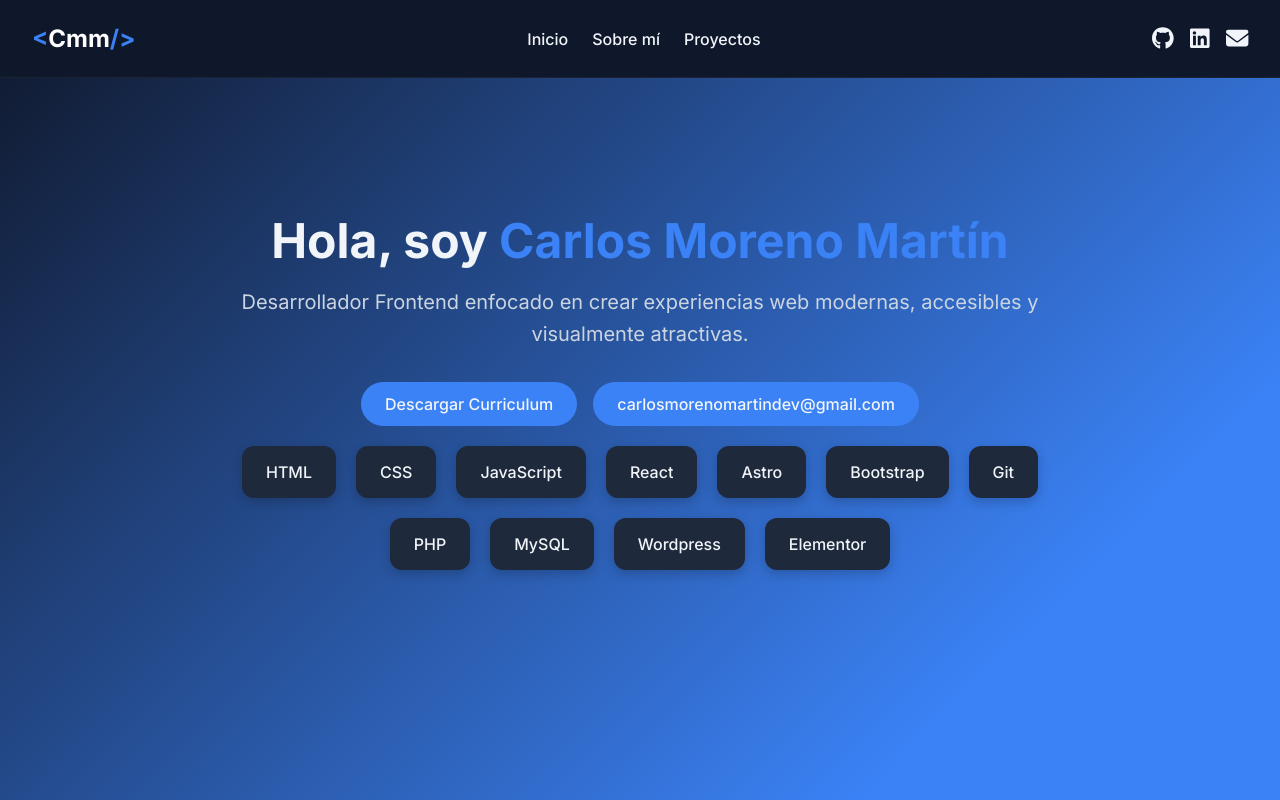
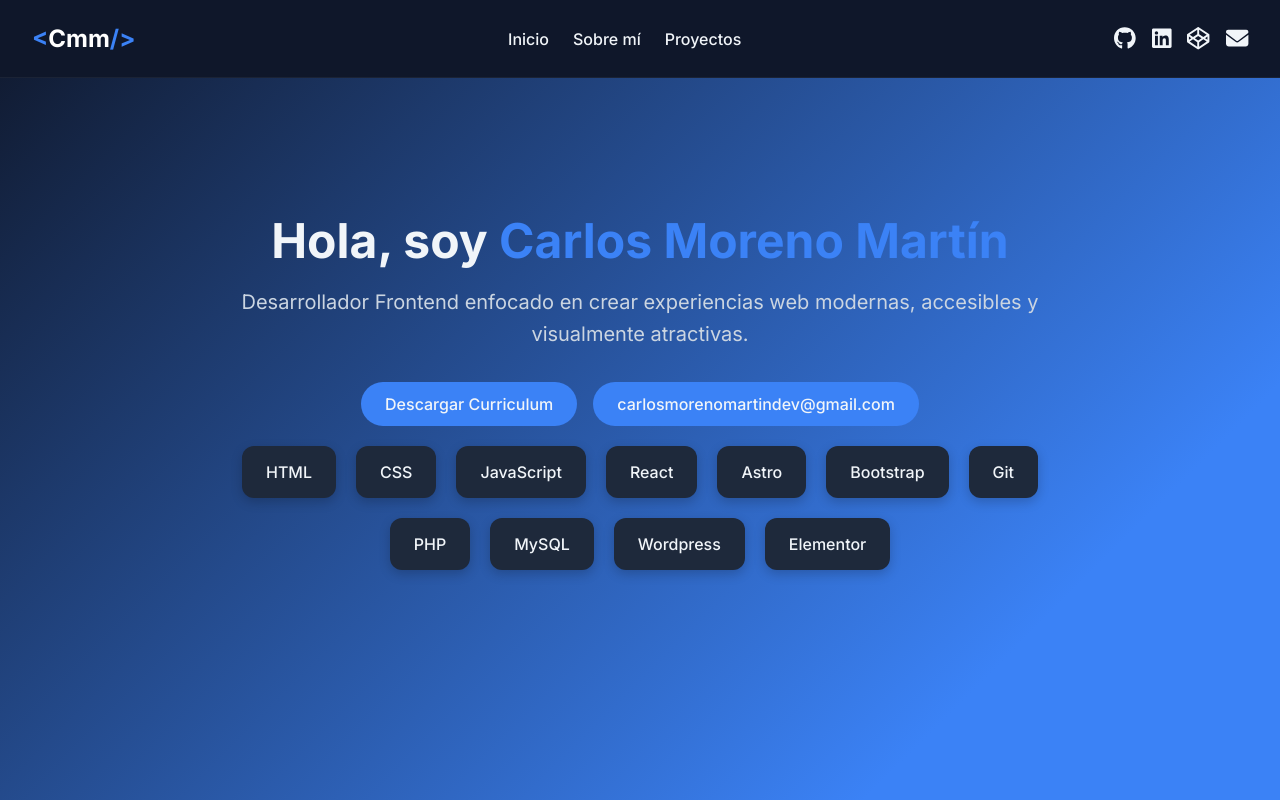
Before and after one commit to carlosmorenodev/carlosmorenodev, a React (Vite) app: page / in a window 1280 px wide. Shown: the top 800 px of the page. Built offline with nearby package versions, Linux system fonts and the light colour scheme.

Commit message:
Añadido Codepen a menu de Redes Sociales

```diff
--- a/src/components/Header.jsx
+++ b/src/components/Header.jsx
@@ -1,6 +1,6 @@
 import React, { useState } from 'react';
 import { FontAwesomeIcon } from '@fortawesome/react-fontawesome';
-import { faGithub, faLinkedin, faTwitter } from '@fortawesome/free-brands-svg-icons';
+import { faGithub, faLinkedin, faCodepen } from '@fortawesome/free-brands-svg-icons';
 import { faBars, faTimes, faEnvelope } from '@fortawesome/free-solid-svg-icons';
 import styles from './Header.module.css';
 
@@ -29,6 +29,9 @@ const Header = () => {
           <a href="https://www.linkedin.com/in/carlosmorenomartindev/" target="_blank" rel="noopener noreferrer">
             <FontAwesomeIcon icon={faLinkedin} />
           </a>
+          <a href="https://codepen.io/carlosmmdev" target="_blank" rel="noopener noreferrer">
+            <FontAwesomeIcon icon={faCodepen} />
+          </a>
           <a key="email" href="mailto:tu_correo@ejemplo.com"> {/* Enlace para enviar un correo */}
             <FontAwesomeIcon icon={faEnvelope} />
           </a>
@@ -43,7 +46,9 @@ const Header = () => {
         <a href="https://www.linkedin.com/in/carlosmorenomartindev/" target="_blank" rel="noopener noreferrer">
           <FontAwesomeIcon icon={faLinkedin} />
         </a>
-
+        <a href="https://codepen.io/carlosmmdev" target="_blank" rel="noopener noreferrer">
+          <FontAwesomeIcon icon={faCodepen} />
+        </a>
 
         <a key="email" href="mailto:carlosmorenomartindev@gmail.com"> {/* Enlace para enviar un correo */}
           <FontAwesomeIcon icon={faEnvelope} />
```
